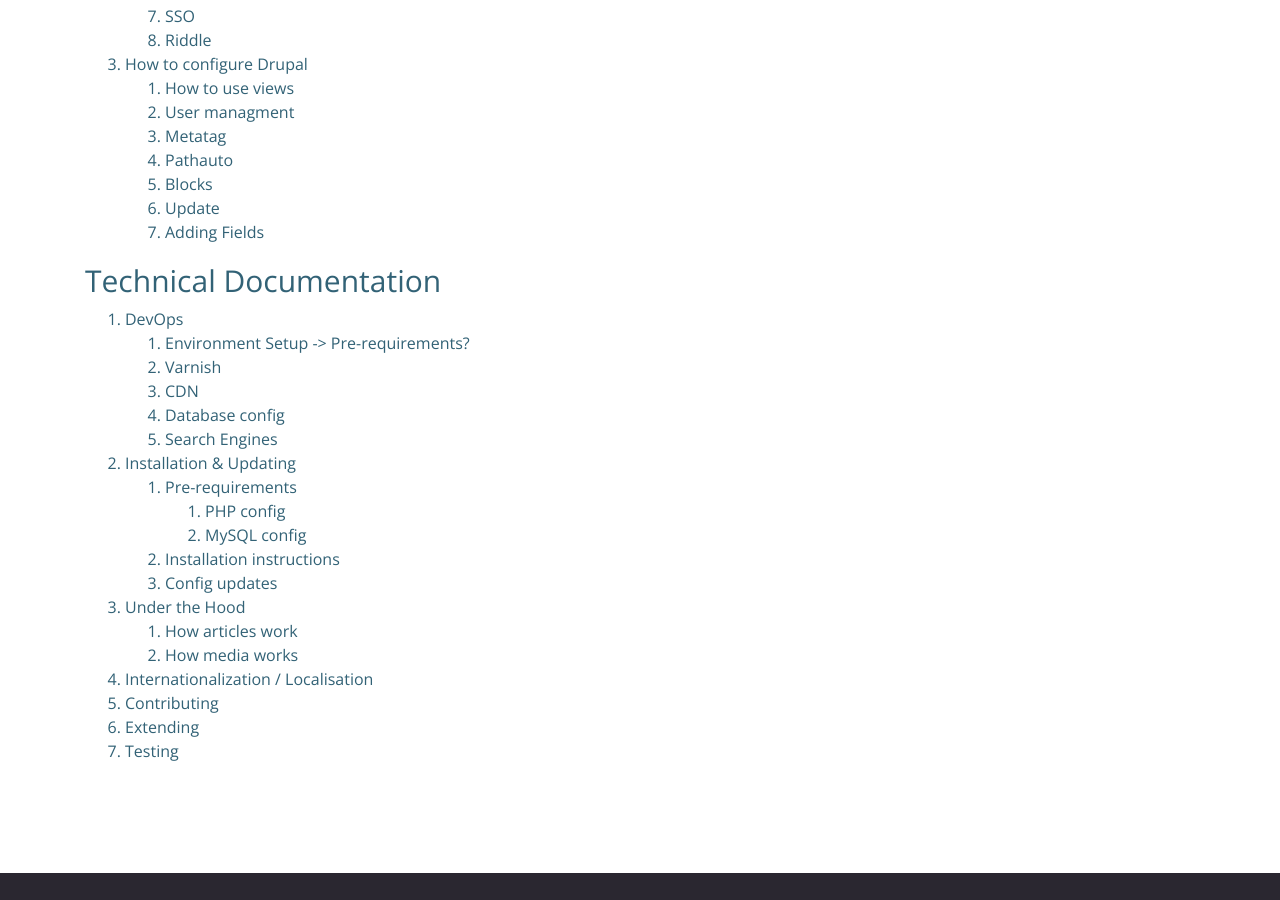
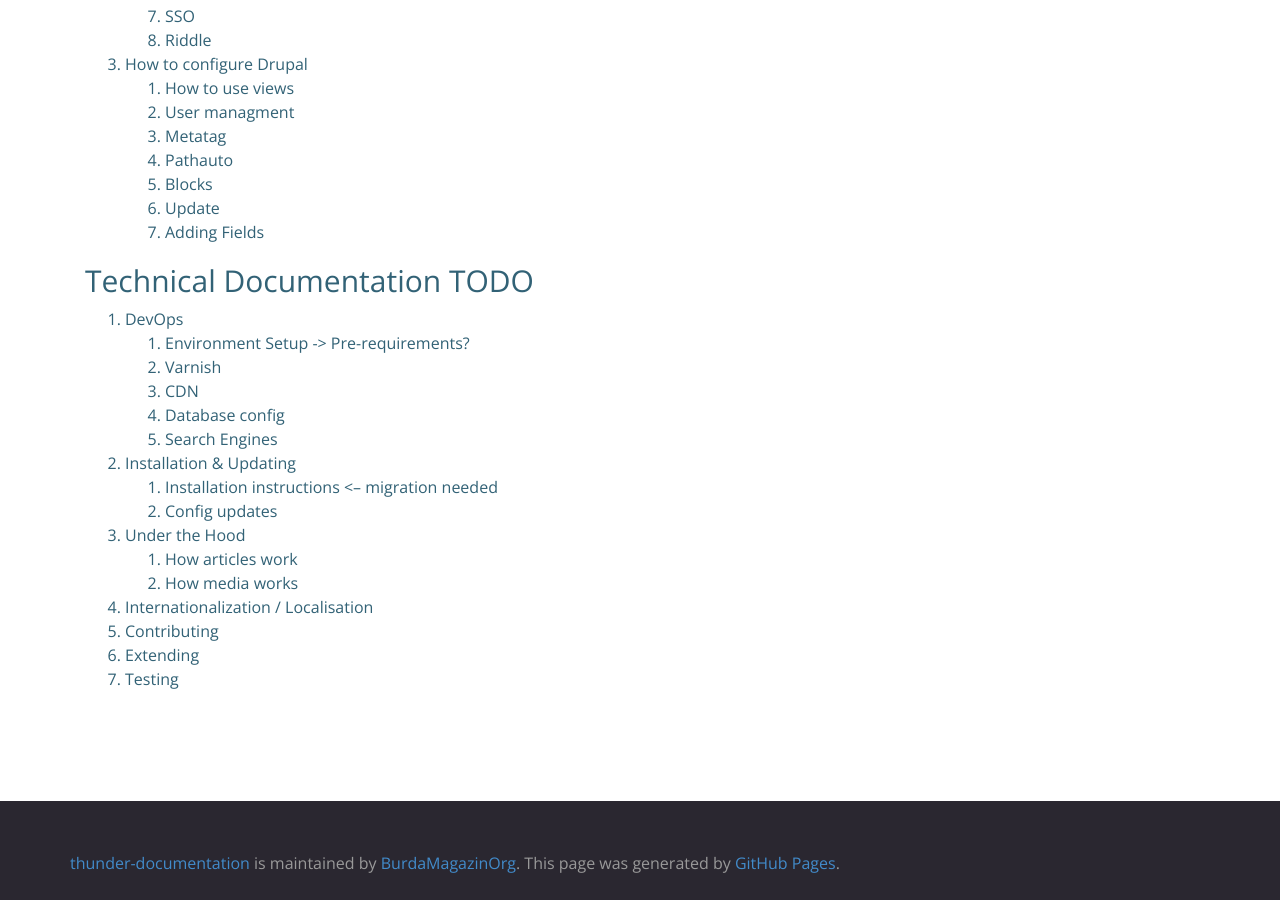
Before and after one commit to BurdaMagazinOrg/thunder-documentation, a Jekyll site: the page built from index.md, in a window 1280 px wide and 900 px high, scrolled down 2245 px. Built offline with Jekyll 4.4.1, drawn with Linux system fonts in a browser that asks for light colours; nearby versions of some CDN libraries; our own code applies the rules of GitHub Pages for plain Markdown files; comment, search, counter and statistics services are not loaded; the repository's description, which GitHub fills in, is left out.

Commit message:
Remove already added documentation

```diff
--- a/index.md
+++ b/index.md
@@ -64,7 +64,7 @@ permalink: /
     6. Update
     7. Adding Fields
 
-## Technical Documentation
+## Technical Documentation TODO
 1. DevOps
     1. Environment Setup -> Pre-requirements?
     2. Varnish
@@ -72,11 +72,8 @@ permalink: /
     4. Database config
     5. Search Engines
 2. Installation & Updating
-    1. Pre-requirements
-        1. PHP config
-        2. MySQL config
-    2. Installation instructions
-    3. Config updates
+    1. Installation instructions <-- migration needed
+    2. Config updates
 4. Under the Hood
     1. How articles work
     2. How media works
```
